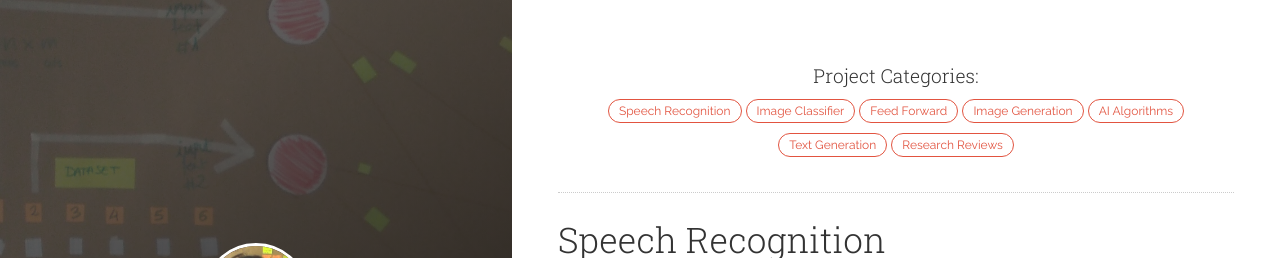
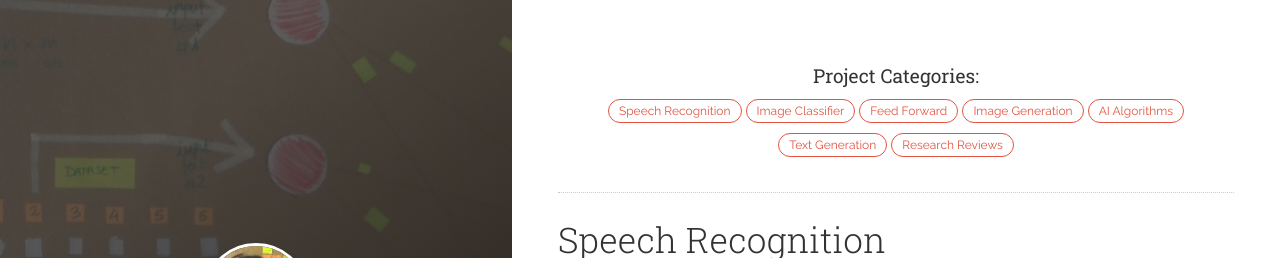
Before and after one commit to nvmoyar/nvmoyar.github.io, a Jekyll site: the page built from index.html, in a window 1280 px wide. Shown: the top 258 px of the page. Built offline with Jekyll 4.4.1, drawn with Linux system fonts in a browser that asks for light colours; the list of posts is cut into pages by our own code.

Commit message:
style: Modify font-weight to >h2 headers

```diff
--- a/css/main.scss
+++ b/css/main.scss
@@ -78,9 +78,13 @@
 }
 
 
-h1, h2, h3, h4, h5, h5{
+h1, h2, h3, h4, h5, h6{
   line-height: 1.1em;
   letter-spacing: 0em;
+}
+
+h3, h4, h5, h6{
+  font-weight: 400;
 }
 
 h1 {
```
